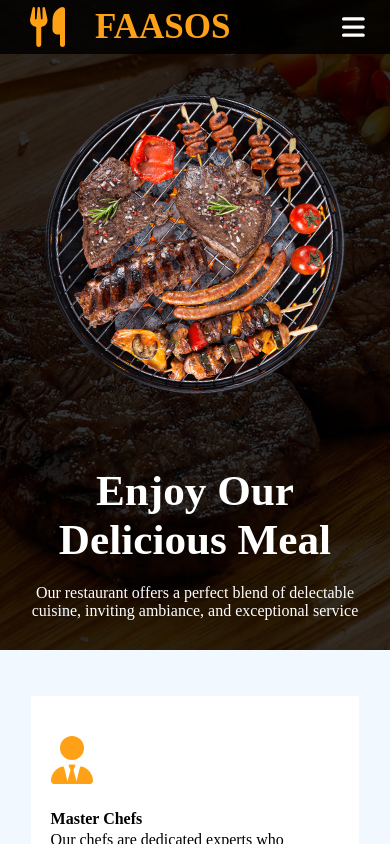
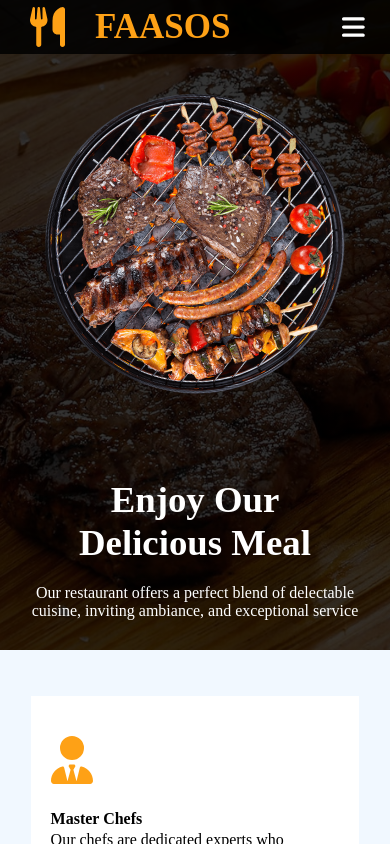
Before and after one commit to Sahilnainani/restaurant-web, a React (Create React App) app: page / in a window 390 px wide. Shown: the top 844 px of the page. Built offline with nearby package versions, Linux system fonts and the light colour scheme.

Commit message:
made changes in width of navbar section

```diff
--- a/src/components/Home.js
+++ b/src/components/Home.js
@@ -15,7 +15,7 @@ const Home = () => {
     var menuList = document.getElementById("menuList");
     console.log(menuList.style.right)
     if (menuList.style.right === "0px") {
-      menuList.style.right = "-300px";
+      menuList.style.right = "-920px";
     } else {
       menuList.style.right = "0px";
     }
--- a/src/css/Home.css
+++ b/src/css/Home.css
@@ -1,5 +1,6 @@
 * {
   font-family: "Pacifico", cursive;
+  /* font-family: Arial, Helvetica, sans-serif; */
   /* font-family: "Nunito",sans-serif; */
   box-sizing: border-box;
   /* overflow-x: hidden; */
@@ -527,8 +528,8 @@
     justify-content: flex-start;
     align-items: flex-start;
     top: 62px;
-    right: -300px;
-    width: 300px;
+    right: -920px;
+    width: 100%;
     height: 100vh;
     z-index: 999999;
     padding: 40px 0 0 10px;
@@ -643,6 +644,9 @@
   }
 }
 @media (max-width: 500px) {
+  .container .content .content-wrapper h2 {
+    font-size: 2.3rem;
+  }
   .container {
     height: 650px;
   }
```
